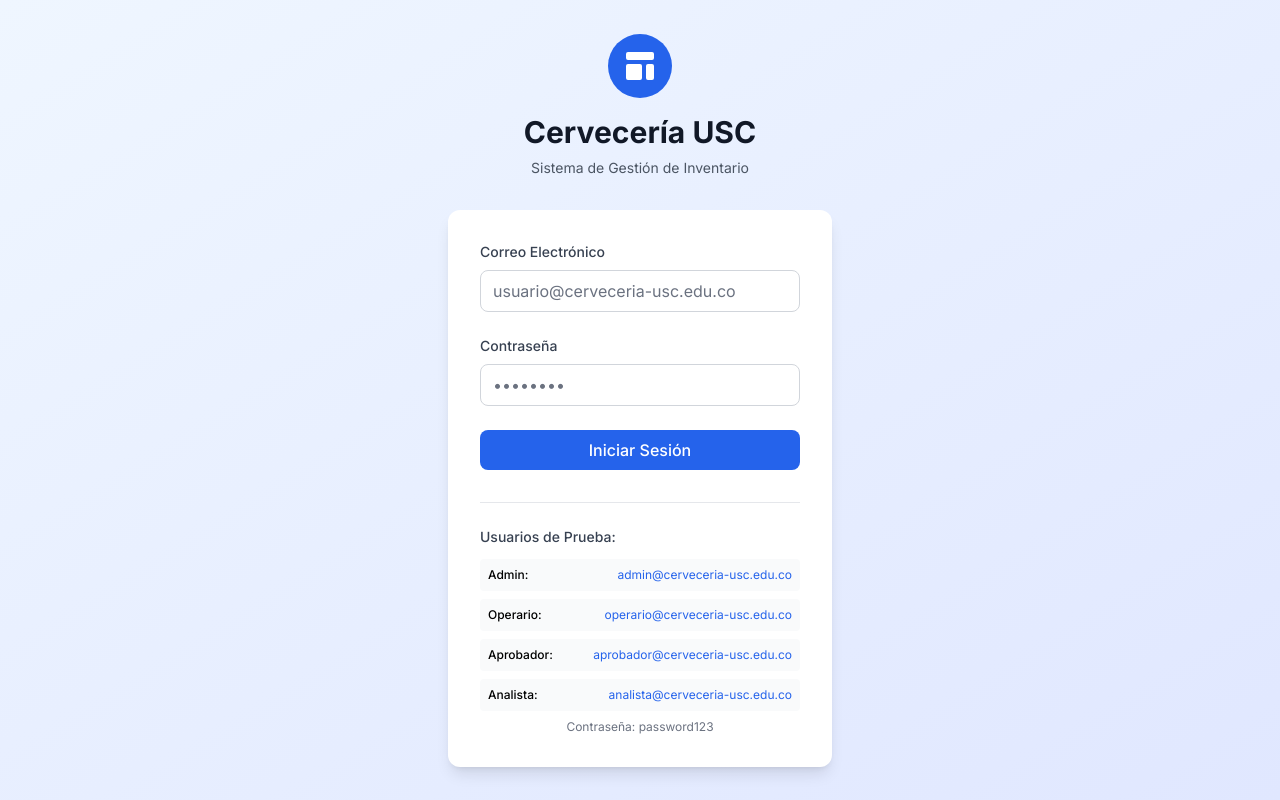
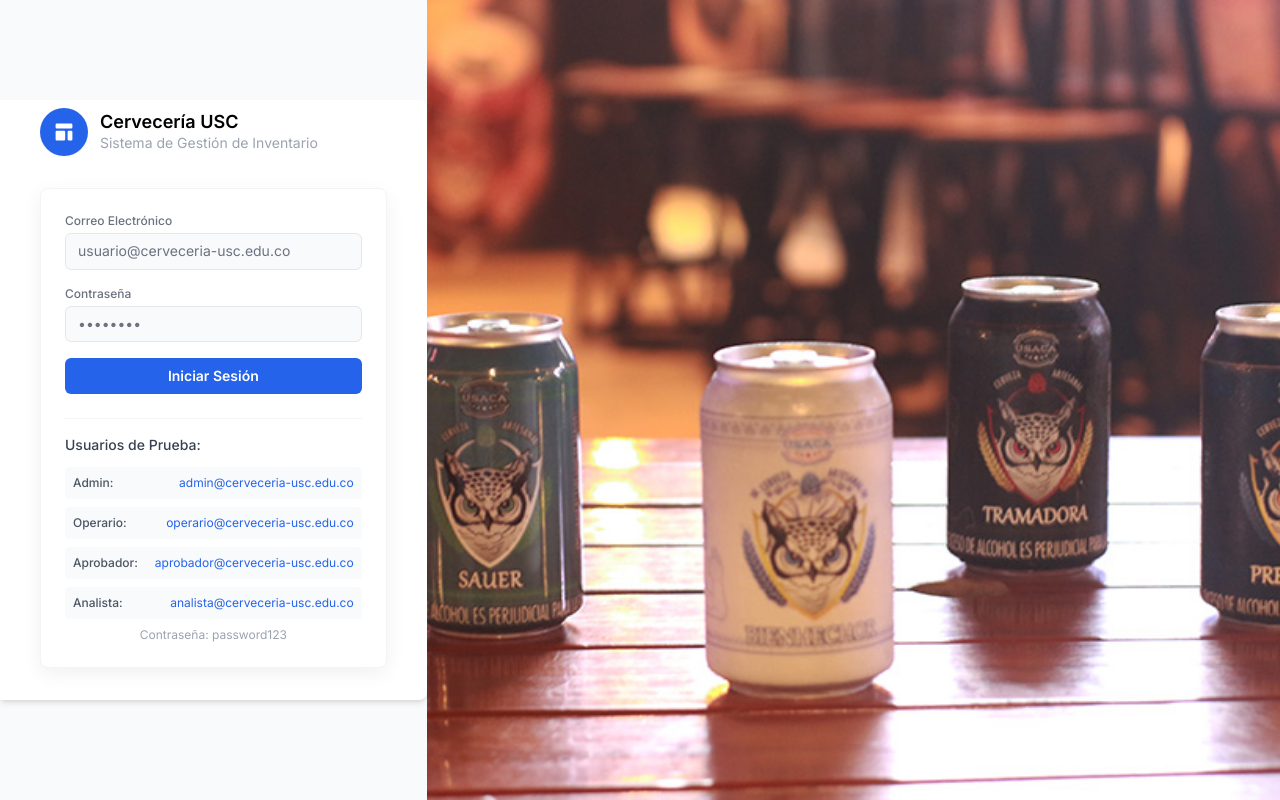
Before and after one commit to Marmo03/cerveceria-usc, a Vue app in the folder packages/frontend/: page /login in a window 1280 px wide. Built offline with nearby package versions, Linux system fonts and the light colour scheme; no server answers.

Commit message:
feat(frontend): agregar public y estilos login

```diff
--- a/packages/frontend/src/pages/LoginPage.vue
+++ b/packages/frontend/src/pages/LoginPage.vue
@@ -1,37 +1,25 @@
 <template>
-  <div
-    class="min-h-screen flex items-center justify-center bg-gradient-to-br from-blue-50 to-indigo-100"
-  >
-    <div class="max-w-md w-full space-y-8 p-8">
-      <!-- Logo y título -->
-      <div class="text-center">
-        <div
-          class="mx-auto h-16 w-16 bg-blue-600 rounded-full flex items-center justify-center mb-4"
-        >
-          <svg
-            class="h-10 w-10 text-white"
-            fill="currentColor"
-            viewBox="0 0 20 20"
-          >
-            <path
-              d="M3 4a1 1 0 011-1h12a1 1 0 011 1v2a1 1 0 01-1 1H4a1 1 0 01-1-1V4zM3 10a1 1 0 011-1h6a1 1 0 011 1v6a1 1 0 01-1 1H4a1 1 0 01-1-1v-6zM14 9a1 1 0 00-1 1v6a1 1 0 001 1h2a1 1 0 001-1v-6a1 1 0 00-1-1h-2z"
-            />
+  <div class="min-h-screen flex items-center bg-gray-50">
+
+     <div class="w-full md:w-2/5 lg:w-1/3 flex flex-col justify-center px-10 py-8 bg-white shadow-md rounded-r-lg">
+
+      <div class="flex items-center mb-8 -mt-6">
+        <div class="h-12 w-12 bg-blue-600 rounded-full flex items-center justify-center mr-3 shadow-sm">
+          <svg class="h-6 w-6 text-white" fill="currentColor" viewBox="0 0 20 20">
+            <path d="M3 4a1 1 0 011-1h12a1 1 0 011 1v2a1 1 0 01-1 1H4a1 1 0 01-1-1V4zM3 10a1 1 0 011-1h6a1 1 0 011 1v6a1 1 0 01-1 1H4a1 1 0 01-1-1v-6zM14 9a1 1 0 00-1 1v6a1 1 0 001 1h2a1 1 0 001-1v-6a1 1 0 00-1-1h-2z" />
           </svg>
         </div>
-        <h2 class="text-3xl font-bold text-gray-900">Cervecería USC</h2>
-        <p class="mt-2 text-sm text-gray-600">
-          Sistema de Gestión de Inventario
-        </p>
+        <div>
+          <div class="font-semibold text-lg leading-tight">Cervecería USC</div>
+          <div class="text-sm text-gray-400">Sistema de Gestión de Inventario</div>
+        </div>
       </div>
 
-      <!-- Formulario de login -->
-      <div class="bg-white rounded-xl shadow-lg p-8">
-        <form @submit.prevent="handleLogin" class="space-y-6">
+
+      <div class="bg-white rounded-lg p-6 border border-gray-100 shadow-sm">
+        <form class="space-y-4" @submit.prevent="handleLogin">
           <div>
-            <label
-              for="email"
-              class="block text-sm font-medium text-gray-700 mb-2"
-            >
+            <label for="email" class="block text-xs font-medium text-gray-500 mb-1">
               Correo Electrónico
             </label>
             <input
@@ -39,137 +27,89 @@
               v-model="form.email"
               type="email"
               required
-              class="input-field"
+              class="w-full border border-gray-200 rounded-md px-3 py-2 text-sm bg-gray-50 focus:outline-none focus:ring-2 focus:ring-blue-200"
               placeholder="usuario@cerveceria-usc.edu.co"
               :disabled="authStore.isLoading"
             />
           </div>
 
           <div>
-            <label
-              for="password"
-              class="block text-sm font-medium text-gray-700 mb-2"
-            >
+            <label for="password" class="block text-xs font-medium text-gray-500 mb-1">
               Contraseña
             </label>
+            <div class="relative">
               <input
                 id="password"
                 v-model="form.password"
                 type="password"
                 required
-              class="input-field"
+                class="w-full border border-gray-200 rounded-md px-3 py-2 text-sm bg-gray-50 focus:outline-none focus:ring-2 focus:ring-blue-200"
                 placeholder="••••••••"
                 :disabled="authStore.isLoading"
               />
+
+            </div>
           </div>
 
-          <!-- Error message -->
-          <div v-if="authStore.error" class="alert-error">
+          <div v-if="authStore.error" class="text-sm text-red-600 pt-1">
             {{ authStore.error }}
           </div>
 
           <button
             type="submit"
             :disabled="authStore.isLoading"
-            class="w-full btn-primary flex items-center justify-center"
+            class="w-full bg-blue-600 text-white rounded-md py-2 text-sm font-semibold hover:bg-blue-700 transition-shadow flex items-center justify-center"
           >
             <svg
               v-if="authStore.isLoading"
-              class="animate-spin -ml-1 mr-3 h-5 w-5 text-white"
+              class="animate-spin -ml-1 mr-3 h-4 w-4 text-white"
               fill="none"
               viewBox="0 0 24 24"
             >
-              <circle
-                class="opacity-25"
-                cx="12"
-                cy="12"
-                r="10"
-                stroke="currentColor"
-                stroke-width="4"
-              />
-              <path
-                class="opacity-75"
-                fill="currentColor"
-                d="M4 12a8 8 0 018-8V0C5.373 0 0 5.373 0 12h4zm2 5.291A7.962 7.962 0 014 12H0c0 3.042 1.135 5.824 3 7.938l3-2.647z"
-              />
+              <circle class="opacity-25" cx="12" cy="12" r="10" stroke="currentColor" stroke-width="4" />
+              <path class="opacity-75" fill="currentColor" d="M4 12a8 8 0 018-8V0C5.373 0 0 5.373 0 12h4zm2 5.291A7.962 7.962 0 014 12H0c0 3.042 1.135 5.824 3 7.938l3-2.647z" />
             </svg>
             {{ authStore.isLoading ? "Iniciando sesión..." : "Iniciar Sesión" }}
           </button>
         </form>
 
         <!-- Credenciales de prueba -->
-        <div class="mt-8 pt-6 border-t border-gray-200">
-          <h3 class="text-sm font-medium text-gray-700 mb-3">
-            Usuarios de Prueba:
-          </h3>
-          <div class="space-y-2 text-xs">
-            <div
-              class="flex justify-between items-center p-2 bg-gray-50 rounded"
-            >
+        <div class="mt-6 pt-4 border-t border-gray-100 text-xs text-gray-600">
+          <h3 class="text-sm font-medium text-gray-700 mb-3">Usuarios de Prueba:</h3>
+          <div class="space-y-2">
+            <div class="flex justify-between items-center p-2 bg-gray-50 rounded">
               <span class="font-medium">Admin:</span>
-              <button
-                @click="
-                  fillCredentials('admin@cerveceria-usc.edu.co', '123456')
-                "
-                class="text-blue-600 hover:text-blue-800"
-              >
+              <button class="text-blue-600 hover:text-blue-800 text-xs" @click="fillCredentials('admin@cerveceria-usc.edu.co', '123456')">
                 admin@cerveceria-usc.edu.co
               </button>
             </div>
-            <div
-              class="flex justify-between items-center p-2 bg-gray-50 rounded"
-            >
+            <div class="flex justify-between items-center p-2 bg-gray-50 rounded">
               <span class="font-medium">Operario:</span>
-              <button
-                @click="
-                  fillCredentials(
-                    'operario@cerveceria-usc.edu.co',
-                    '123456'
-                  )
-                "
-                class="text-blue-600 hover:text-blue-800"
-              >
+              <button class="text-blue-600 hover:text-blue-800 text-xs" @click="fillCredentials('operario@cerveceria-usc.edu.co', '123456')">
                 operario@cerveceria-usc.edu.co
               </button>
             </div>
-            <div
-              class="flex justify-between items-center p-2 bg-gray-50 rounded"
-            >
+            <div class="flex justify-between items-center p-2 bg-gray-50 rounded">
               <span class="font-medium">Aprobador:</span>
-              <button
-                @click="
-                  fillCredentials(
-                    'aprobador@cerveceria-usc.edu.co',
-                    '123456'
-                  )
-                "
-                class="text-blue-600 hover:text-blue-800"
-              >
+              <button class="text-blue-600 hover:text-blue-800 text-xs" @click="fillCredentials('aprobador@cerveceria-usc.edu.co', '123456')">
                 aprobador@cerveceria-usc.edu.co
               </button>
             </div>
-            <div
-              class="flex justify-between items-center p-2 bg-gray-50 rounded"
-            >
+            <div class="flex justify-between items-center p-2 bg-gray-50 rounded">
               <span class="font-medium">Analista:</span>
-              <button
-                @click="
-                  fillCredentials(
-                    'analista@cerveceria-usc.edu.co',
-                    '123456'
-                  )
-                "
-                class="text-blue-600 hover:text-blue-800"
-              >
+              <button class="text-blue-600 hover:text-blue-800 text-xs" @click="fillCredentials('analista@cerveceria-usc.edu.co', '123456')">
                 analista@cerveceria-usc.edu.co
               </button>
             </div>
-            <p class="text-center text-gray-500 mt-2">
-              Contraseña: password123
-            </p>
+            <p class="text-center text-gray-400 mt-3">Contraseña: password123</p>
           </div>
         </div>
       </div>
+    </div>
+
+
+    <div class="hidden md:block flex-1 h-screen">
+      <img src="/Cervecera-Usaca.jpg" alt="Cerveceria" class="object-cover w-full h-full" />
     </div>
   </div>
 </template>
@@ -192,7 +132,7 @@
     await authStore.login(form.value);
     router.push("/dashboard");
   } catch (error) {
-    // Error ya manejado en el store
+
   }
 };
 
@@ -202,7 +142,23 @@
 };
 
 onMounted(() => {
-  // Limpiar errores previos
+
   authStore.error = null;
 });
 </script>
+
+<style scoped>
+
+@media (min-width: 768px) {
+
+  input[type="email"],
+  input[type="password"] {
+    padding-top: 0.45rem;
+    padding-bottom: 0.45rem;
+  }
+}
+
+div.bg-white.rounded-lg {
+  box-shadow: 0 6px 20px rgba(16, 24, 40, 0.06);
+}
+</style>
```
Also changed, not shown: packages/frontend/public/Cervecera-Usaca.jpg (added). Lines whose indentation alone changed are shown as unchanged.
